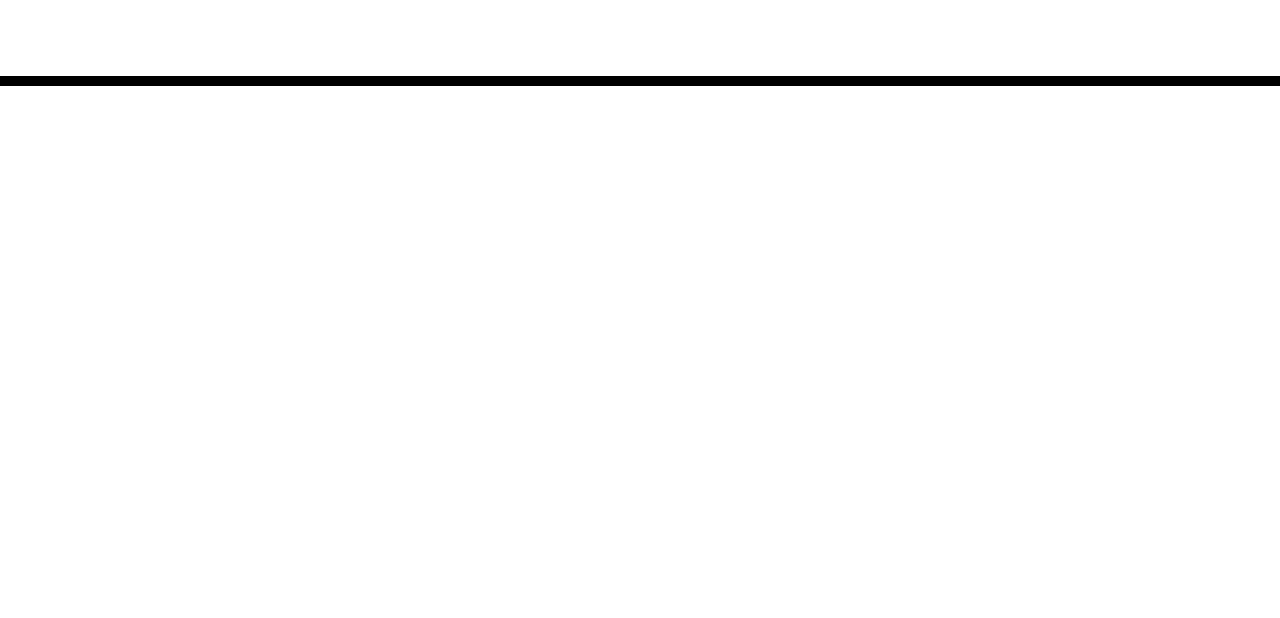
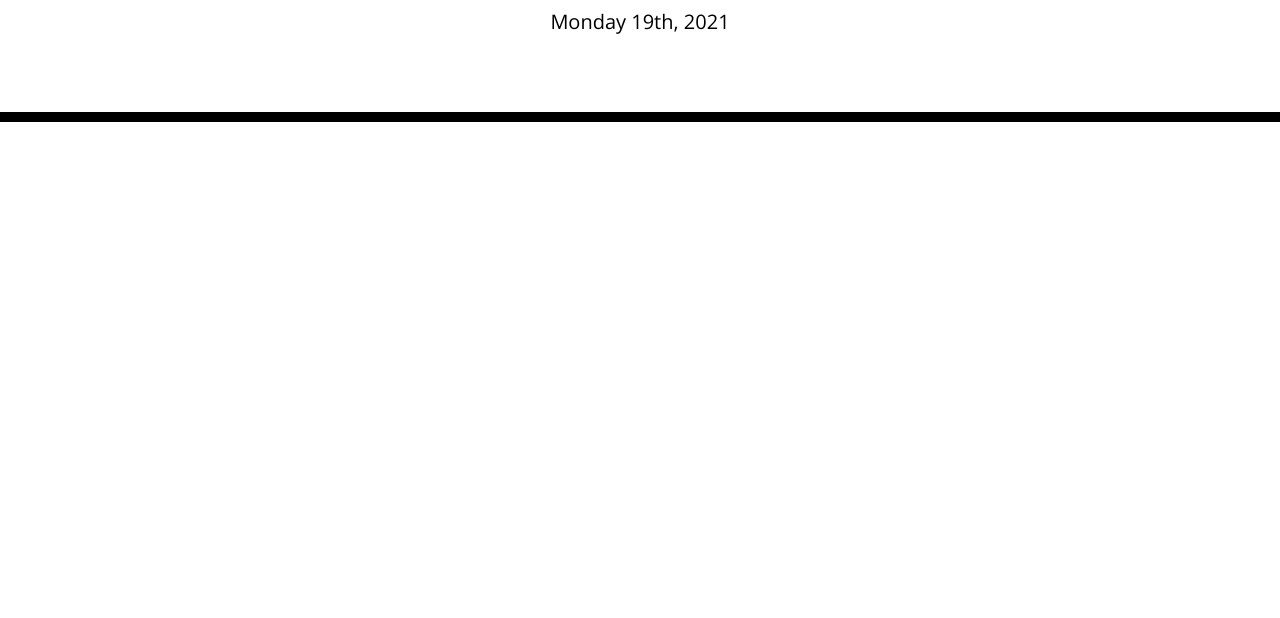
Before and after one commit to LoganHild/easy-planner, a plain HTML site: page index.html in a window 1280 px wide. Shown: the part 182-800 px from the top of the page. Drawn offline with nearby package versions, Linux system fonts and the light colour scheme.

Commit message:
added current date to top of page

```diff
--- a/index.html
+++ b/index.html
@@ -4,6 +4,7 @@
     <meta charset="UTF-8" />
     <meta name="viewport" content="width=device-width, initial-scale=1.0" />
     <meta http-equiv="X-UA-Compatible" content="ie=edge" />
+
     <link
       rel="stylesheet"
       href="https://stackpath.bootstrapcdn.com/bootstrap/4.3.1/css/bootstrap.min.css"
@@ -30,9 +31,11 @@
     </header>
     <div class="container">
       <!-- Timeblocks go here -->
+
     </div>
 
     <script src="https://cdnjs.cloudflare.com/ajax/libs/jquery/3.2.1/jquery.min.js"></script>
     <script src="https://cdnjs.cloudflare.com/ajax/libs/moment.js/2.24.0/moment.min.js"></script>
+    <script src = "script.js"></script>
   </body>
 </html>
--- /dev/null
+++ b/script.js
@@ -0,0 +1,29 @@
+//Must use date utility library to work with date and time, example from class and in readme is moment but check links from Nathan due to moment being chopped.
+//timeblocks go in <div class = "container"
+//Displays the current date at the top of the calendar--moment website--use the docs.
+
+var today = moment();
+$('#currentDay').text(today.format('dddd Do, YYYY'));
+//Displays timeblocks for standard business hours--bootstrap+moment.
+
+var timeBlocks = $('.container');
+
+
+
+//When viewing the timeblocks for that day, each is color coded for past, present, future---moment+jquery?+maybe bootstrap I don't know.
+
+
+
+
+//When a timeblock is clicked, user can enter an event--probably bootstrap.
+
+
+
+
+
+//save button for timeblock, for saving event to local storage, maybe need to get it on page load or something? will use JSON I'm sure >.> eww I hate it(will take me like all week).
+
+
+
+
+//When refreshed, the saved events "persist" lmao, "are still there".
```
